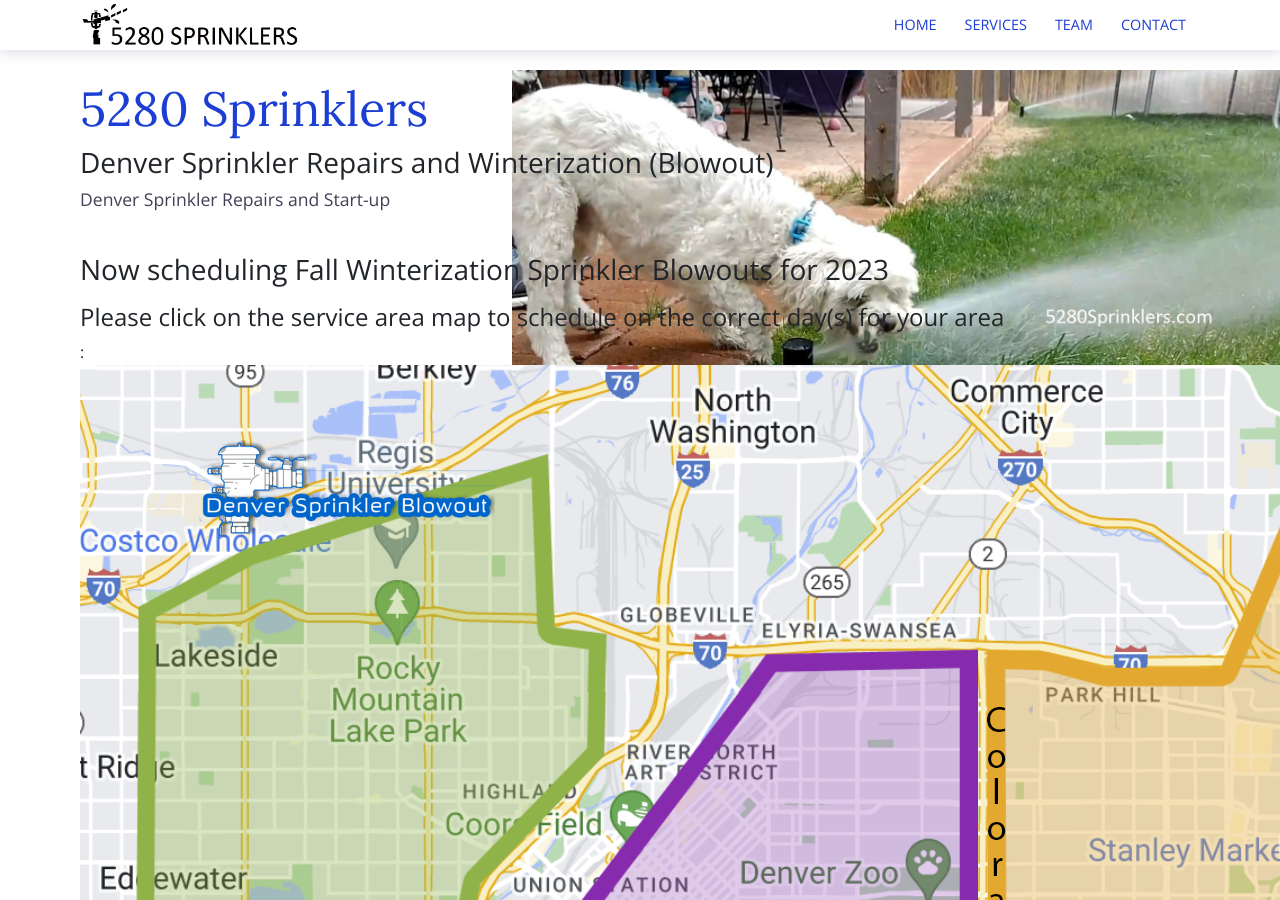
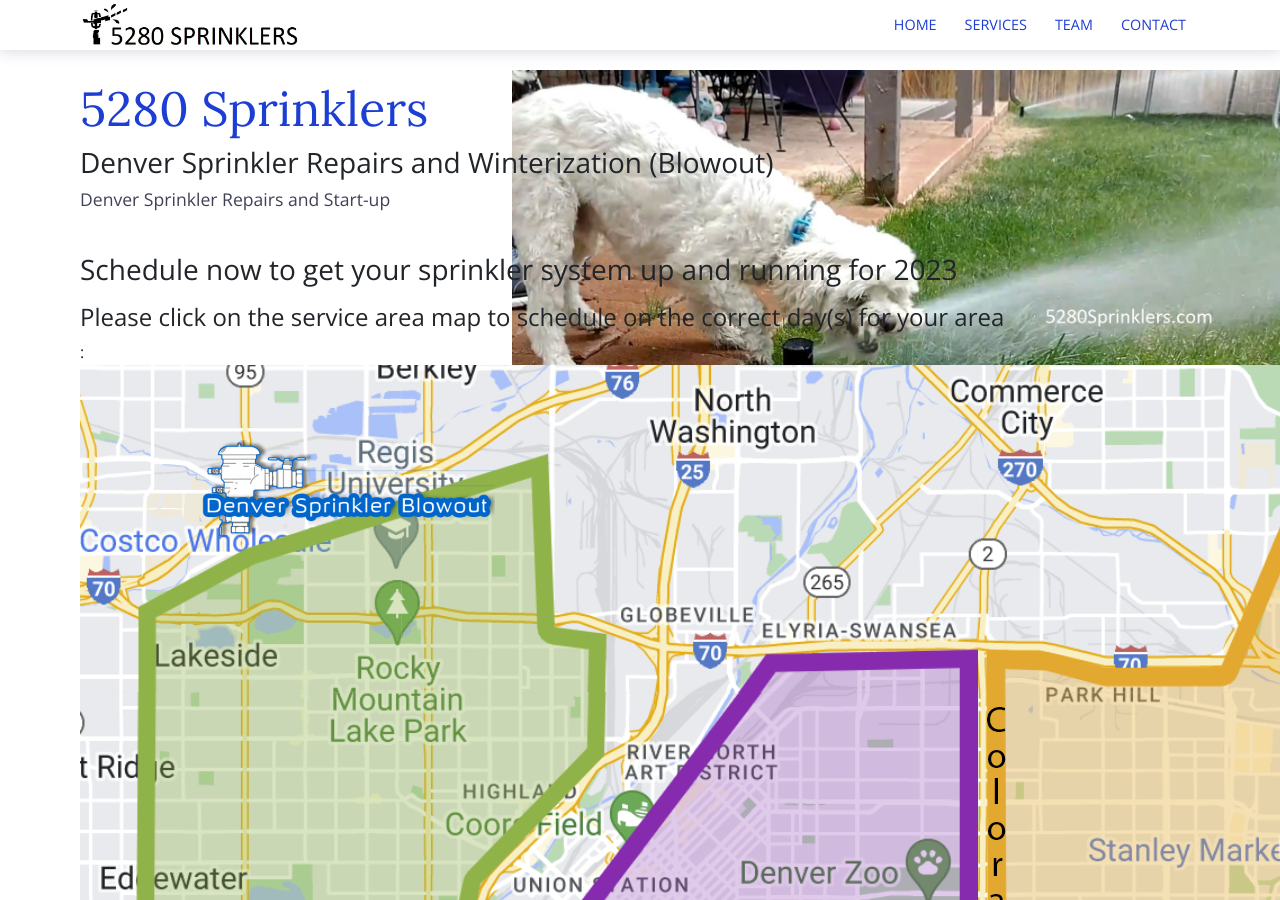
Before and after one commit to xhanuman/5280, a Jekyll site: the page built from index.md, in a window 1280 px wide and 900 px high. Built offline with Jekyll 4.4.1, drawn with Linux system fonts in a browser that asks for light colours.

Commit message:
Update index.md
added west link

```diff
--- a/index.md
+++ b/index.md
@@ -9,7 +9,7 @@ bodyClass: page-home
     <h1>5280 Sprinklers</h1><h3>Denver Sprinkler Repairs and Winterization (Blowout)</h3>
     <p>Denver Sprinkler Repairs and Start-up</p>
     <br>
-      <h3>Now scheduling Fall Winterization Sprinkler Blowouts for 2023</h3>
+      <h3>Schedule now to get your sprinkler system up and running for 2023</h3>
       <p>
           <h4>Please click on the service area map to schedule on the correct day(s) for your area</h4>:<br>
            <img src="../assets/images/DenverMap.png" usemap="#image_map">
@@ -17,7 +17,7 @@ bodyClass: page-home
              <area alt="Denver EAST" title="Denver EAST" href="https://sprinkler.as.me/?appointmentType=43693178" coords="910,287 915,859 1218,867 1265,898 1393,866 1383,623 1510,558 1510,505 1472,485 1431,480 1387,451 1383,10 1274,9 1142,304 912,287 " shape="polygon">
              <area alt="Denver CENTRAL" title="Denver CENTRAL" href="https://sprinkler.as.me/?appointmentType=43693178" coords="688,294 886,290 886,862 543,862 459,743 451,616 " shape="polygon">
              <area alt="Denver SOUTH" title="Denver SOUTH" href="https://sprinkler.as.me/?appointmentType=43693178" coords="550,879 587,978 579,1110 546,1245 968,1245 1103,1245 1211,1243 1296,1243 1349,1245 1385,1241 1387,891 1274,922 1214,879 " shape="polygon">
-             <area alt="Denver WEST" title="Denver WEST" href="#" coords="511,1219 61,1221 65,248 169,188 459,99 470,265 521,277 519,384 391,517 384,587 393,625 410,756 502,879 541,994 " shape="polygon">
+             <area alt="Denver WEST" title="Denver WEST" href="https://sprinkler.as.me/?appointmentType=43701931" coords="511,1219 61,1221 65,248 169,188 459,99 470,265 521,277 519,384 391,517 384,587 393,625 410,756 502,879 541,994 " shape="polygon">
            </map>
 
            <br>
```
